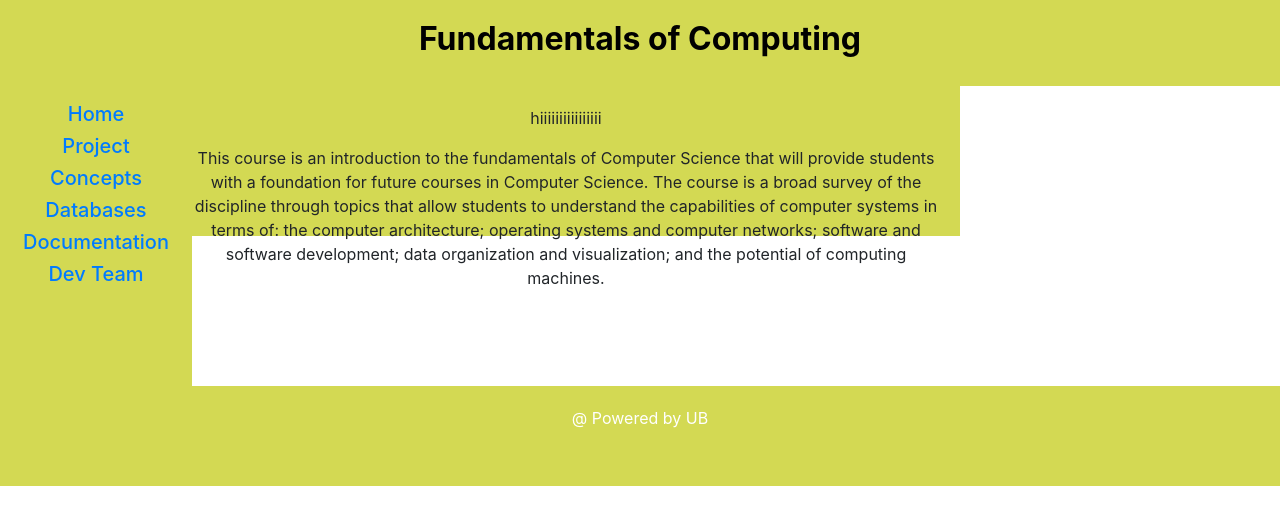
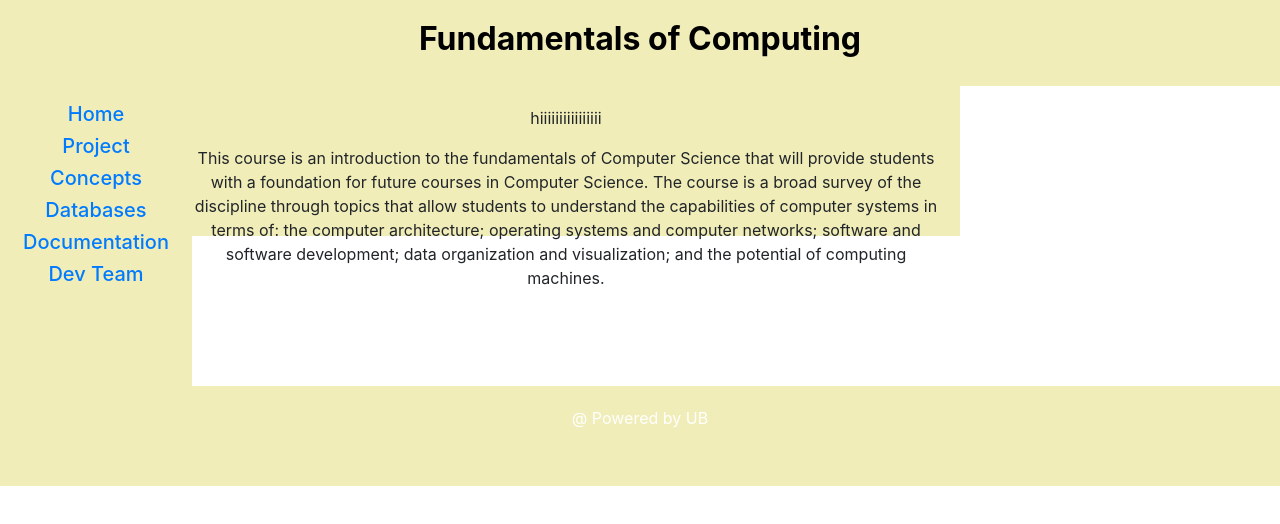
Before and after one commit to Kris091/FinalFocProject, a plain HTML site: page index.html in a window 1280 px wide. Drawn offline with nearby package versions, Linux system fonts and the light colour scheme.

Commit message:
Update style.css

```diff
--- a/style.css
+++ b/style.css
@@ -8,7 +8,7 @@ body {
 
 /* Style the header */
 header {
-  background-color: #d3d953;
+  background-color: #f0edb9;
   padding: 20px;
   text-align: center;
   font-size: 55px;
@@ -25,7 +25,7 @@ nav {
   width: 15%;
   height: 300px;
   text-decoration: none;
-  background: #d3d953;
+  background: #f0edb9;
   /*height: 300px;  only for demonstration, should be removed */
 }
 
@@ -39,7 +39,7 @@ article {
   padding: 20px;
   width: 75%;
   text-align: center;
-  background-color: #d3d953;
+  background-color: #f0edb9;
   height: 150px;
   /* height: 300px;  only for demonstration, should be removed */
 }
@@ -53,7 +53,7 @@ section:after {
 
 /* Style the footer */
 footer {
-  background-color: #d3d953;
+  background-color: #f0edb9;
   height: 100px;
   padding: 20px;
   text-align: center;
```
